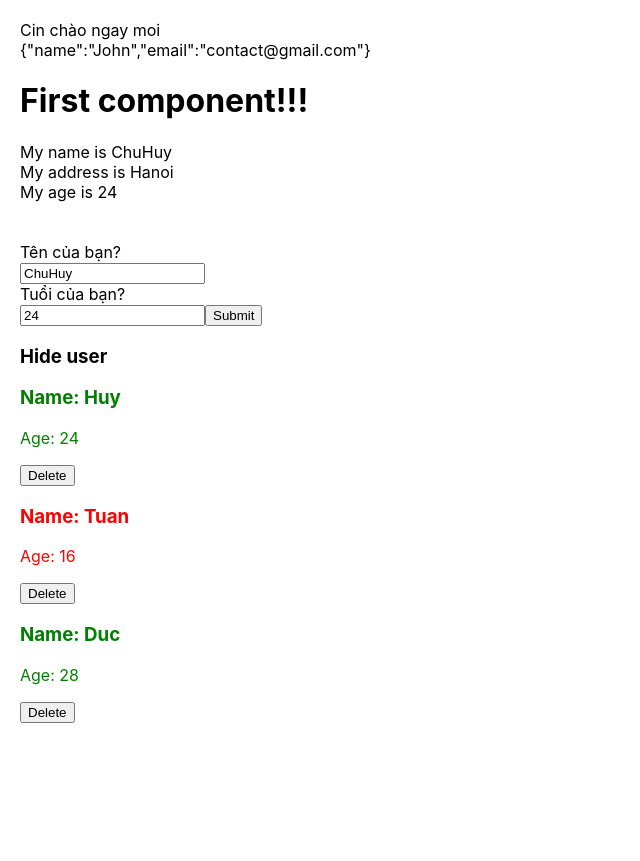
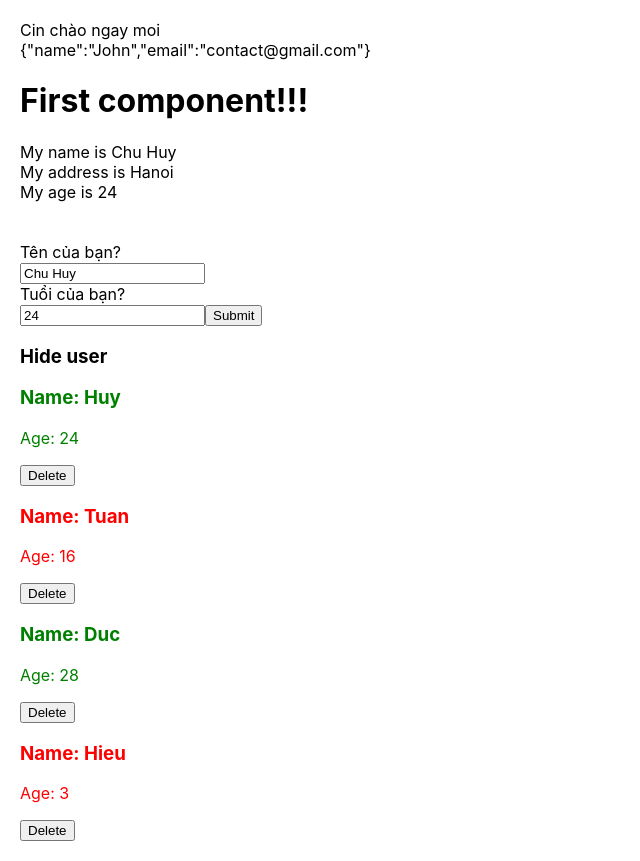
Before and after one commit to hamupig213/react-demo, a React (Create React App) app: page / in a window 1280 px wide. Shown: the whole page, without its empty margins (0-640 px from the left). Before the commit the page ends 800 px from the top, so only its background shows below. Built offline with nearby package versions, Linux system fonts and the light colour scheme.

Commit message:
convert from class to function

```diff
--- a/src/components/AddUserInfor.js
+++ b/src/components/AddUserInfor.js
@@ -1,65 +1,116 @@
-import React from "react";
+import React, { useState } from "react";
 
-class AddUserInfor extends React.Component {
-    state = {
-        name: "ChuHuy",
-        add: "Hanoi",
-        age: 24,
-    };
+// class AddUserInfor extends React.Component {
+//     state = {
+//         name: "ChuHuy",
+//         add: "Hanoi",
+//         age: 24,
+//     };
 
-    handleOnSubmit = (event) => {
+//     handleOnSubmit = (event) => {
+//         event.preventDefault();
+//         // truyền props từ cha sang con
+//          props.handleAddUser({
+//             id: Math.floor(Math.random() * 100 + 1) + "-random",
+//             name:  state.name,
+//             age:  state.age,
+//         });
+//     };
+
+//     handleOnChangeName = (event) => {
+//          setState({
+//             name: event.target.value,
+//         });
+//     };
+
+//     handleOnChangeAge = (event) => {
+//          setState({
+//             age: event.target.value,
+//         });
+//     };
+
+//     // component = template + logic js
+//     render() {
+//         return (
+//             <div>
+//                 My name is { state.name} <br />
+//                 My address is { state.add} <br />
+//                 My age is { state.age} <br />
+//                 <br />
+//                 <br />
+//                 <form onSubmit={ handleOnSubmit}>
+//                     <label>Tên của bạn?</label>
+//                     <br></br>
+//                     <input
+//                         type="text"
+//                         onChange={ handleOnChangeName}
+//                         value={ state.name}
+//                     ></input>
+//                     <br></br>
+//                     <label>Tuổi của bạn?</label>
+//                     <br></br>
+//                     <input
+//                         type="text"
+//                         onChange={ handleOnChangeAge}
+//                         value={ state.age}
+//                     ></input>
+//                     <button>Submit</button>
+//                 </form>
+//             </div>
+//         );
+//     }
+// }
+
+const AddUserInfor = (props) => {
+    const [name, setName] = useState("Chu Huy");
+    const [age, setAge] = useState(24);
+    const [address, setAddress] = useState("Hanoi");
+
+    const handleOnSubmit = (event) => {
         event.preventDefault();
         // truyền props từ cha sang con
-        this.props.handleAddUser({
+        props.handleAddUser({
             id: Math.floor(Math.random() * 100 + 1) + "-random",
-            name: this.state.name,
-            age: this.state.age,
+            name: name,
+            age: age,
         });
     };
 
-    handleOnChangeName = (event) => {
-        this.setState({
-            name: event.target.value,
-        });
+    const handleOnChangeName = (event) => {
+        setName(event.target.value);
     };
 
-    handleOnChangeAge = (event) => {
-        this.setState({
-            age: event.target.value,
-        });
+    const handleOnChangeAge = (event) => {
+        setAge(event.target.value);
     };
 
-
-    // component = template + logic js
-    render() {
     return (
         <div>
-                My name is {this.state.name} <br />
-                My address is {this.state.add} <br />
-                My age is {this.state.age} <br />
+            My name is {name} <br />
+            My address is {address} <br />
+            My age is {age} <br />
             <br />
             <br />
-                <form onSubmit={this.handleOnSubmit}>
+            <form onSubmit={handleOnSubmit}>
                 <label>Tên của bạn?</label>
                 <br></br>
                 <input
                     type="text"
-                        onChange={this.handleOnChangeName}
-                        value={this.state.name}
+                    onChange={handleOnChangeName}
+                    value={name}
                 ></input>
                 <br></br>
                 <label>Tuổi của bạn?</label>
                 <br></br>
                 <input
                     type="text"
-                        onChange={this.handleOnChangeAge}
-                        value={this.state.age}
+                    onChange={handleOnChangeAge}
+                    value={age}
                 ></input>
                 <button>Submit</button>
             </form>
         </div>
     );
-    }
-}
+};
 
 export default AddUserInfor;
--- a/src/components/MyComponents.js
+++ b/src/components/MyComponents.js
@@ -1,35 +1,29 @@
 // class components
 
-import React from "react";
+import React, { useState } from "react";
 import AddUserInfor from "./AddUserInfor";
 import DisplayInfor from "./DisplayInfor";
 
-class MyComponent extends React.Component {
-    state = {
-        listUsers: [
+const MyComponent = (props) => {
+    const [listUsers, setListUsers] = useState([
         { id: 1, name: "Huy", age: 24 },
         { id: 2, name: "Tuan", age: 16 },
         { id: 3, name: "Duc", age: 28 },
-        ],
+        {id: 4, name: "Hieu", age: 3}
+    ]);
+
+    const test = "Cin chào ngay moi";
+    const obj = { name: "John", email: "contact@gmail.com" };
+
+    const handleAddUser = (user) => {
+       setListUsers([user, ...listUsers]);
     };
 
-    handleAddUser = (user) => {
-        this.setState({
-            listUsers: [user, ...this.state.listUsers],
-        });
+    const handleDeleteUser = (id) => {
+        let cloneListUsers = [...listUsers];
+        cloneListUsers = cloneListUsers.filter((user) => user.id !== id);
+        setListUsers(cloneListUsers);
     };
-
-    handleDeleteUser = (id) => {
-        let listUsersClone = [...this.state.listUsers];
-        listUsersClone = listUsersClone.filter((user) => user.id !== id);
-        this.setState({
-            listUsers: listUsersClone,
-        });
-    };
-
-    render() {
-        const test = "Cin chào ngay moi";
-        const obj = { name: "John", email: "contact@gmail.com" };
 
     return (
         <>
@@ -39,14 +33,13 @@ class MyComponent extends React.Component {
             {JSON.stringify(obj)}
             <br />
             <h1>First component!!!</h1>
-                <AddUserInfor handleAddUser={this.handleAddUser} />
+            <AddUserInfor handleAddUser={handleAddUser} />
             <DisplayInfor
-                    listUsers={this.state.listUsers}
-                    handleDeleteUser={this.handleDeleteUser}
+                listUsers={listUsers}
+                handleDeleteUser={handleDeleteUser}
             />
         </>
     );
-    }
-}
+};
 
 export default MyComponent;
```
Lines whose indentation alone changed are shown as unchanged.
